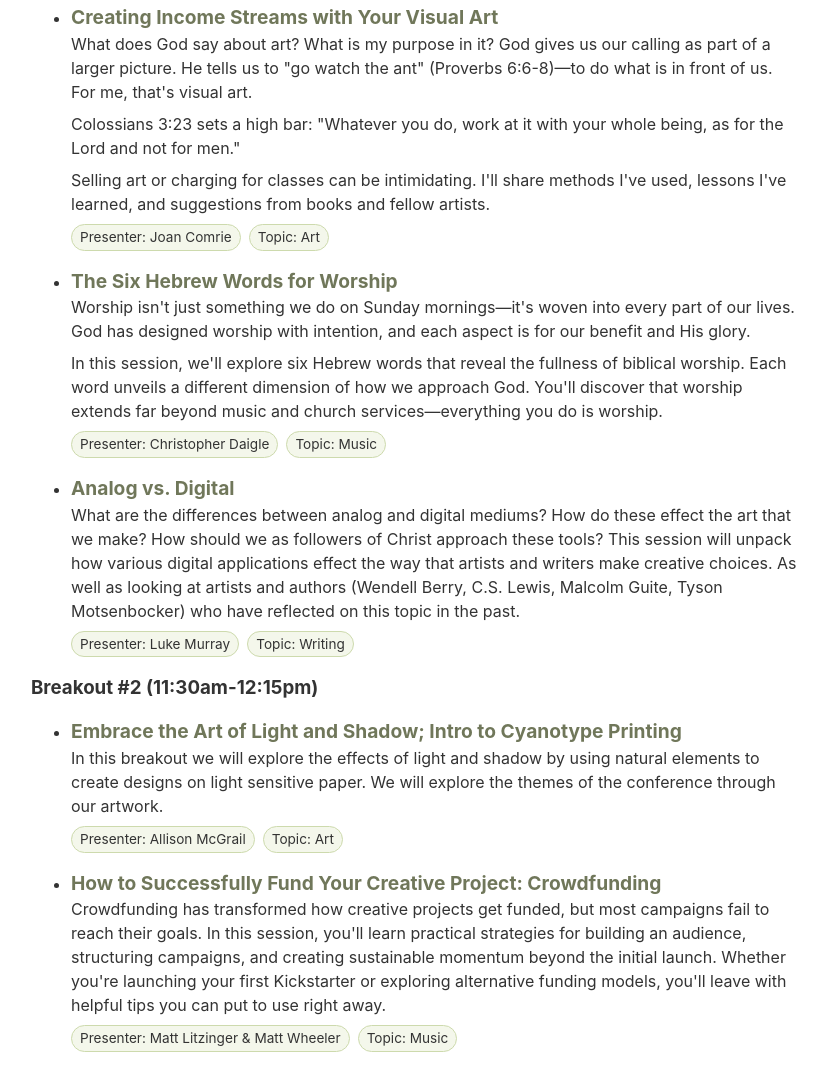
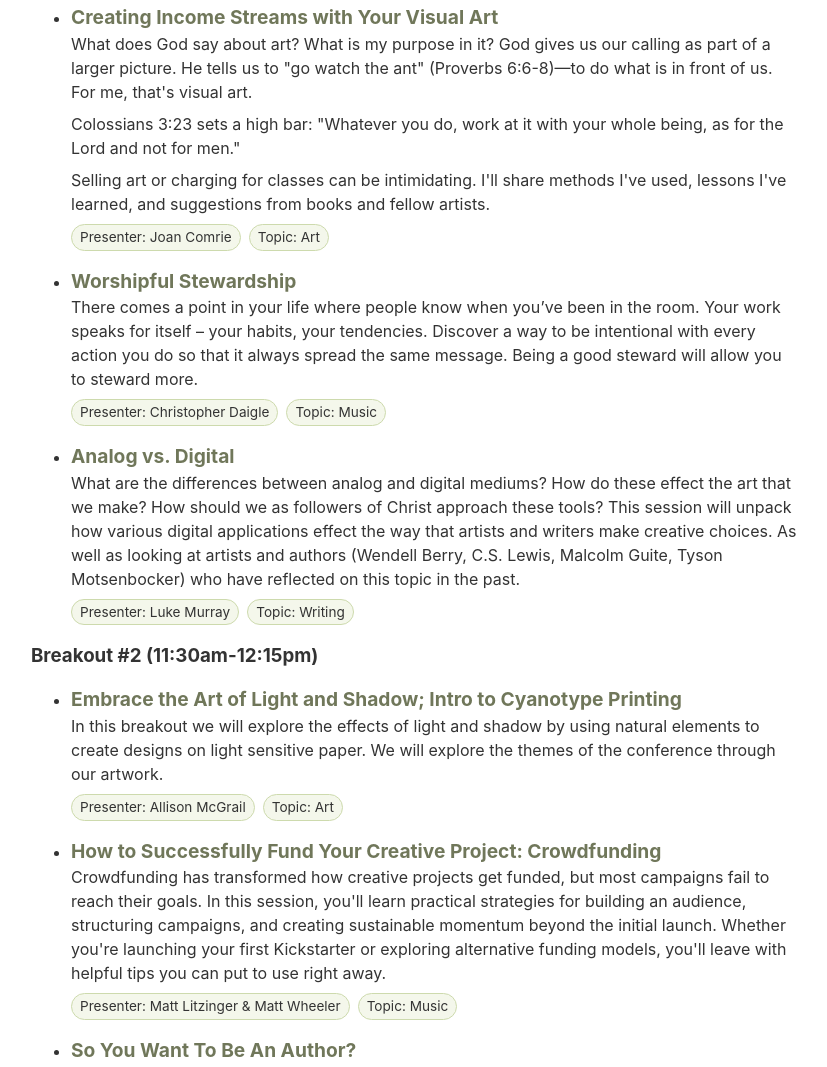
Before and after one commit to mattlitzinger/branches-gathering, an Eleventy site: page content/agenda/index.njk in a window 1280 px wide. Shown: the part 1256-2323 px from the top of the page, without its empty margins (225-1052 px from the left). Built offline with nearby package versions, Linux system fonts and the light colour scheme; Eleventy itself is replaced by a stand-in of ours; files that its build step writes are made by us from their sources.

Commit message:
Updated agenda

```diff
--- a/content/agenda/index.njk
+++ b/content/agenda/index.njk
@@ -57,9 +57,8 @@
       </p>
     </li>
     <li>
-      <h4 class="text-lg mb-0">The Six Hebrew Words for Worship</h4>
-      <p class="mt-0 mb-2">Worship isn't just something we do on Sunday mornings—it's woven into every part of our lives. God has designed worship with intention, and each aspect is for our benefit and His glory.</p>
-      <p class="mt-0 mb-0">In this session, we'll explore six Hebrew words that reveal the fullness of biblical worship. Each word unveils a different dimension of how we approach God. You'll discover that worship extends far beyond music and church services—everything you do is worship.</p>
+      <h4 class="text-lg mb-0">Worshipful Stewardship</h4>
+      <p class="mt-0 mb-2">There comes a point in your life where people know when you’ve been in the room. Your work speaks for itself – your habits, your tendencies. Discover a way to be intentional with every action you do so that it always spread the same message. Being a good steward will allow you to steward more.</p>
       <p class="pill-container mt-2">
         <span class="pill-sm">Presenter: Christopher Daigle</span><br>
         <span class="pill-sm">Topic: Music</span>
```
